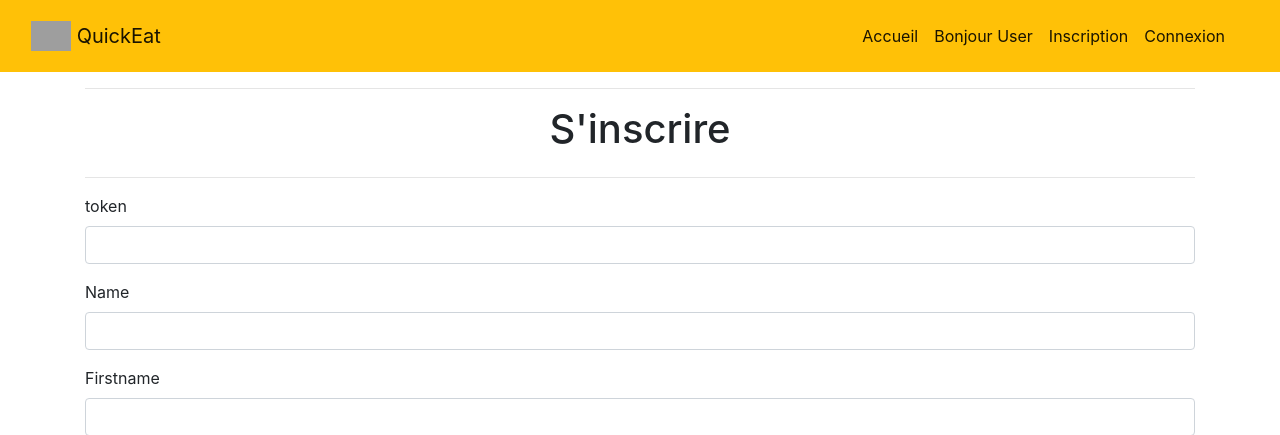
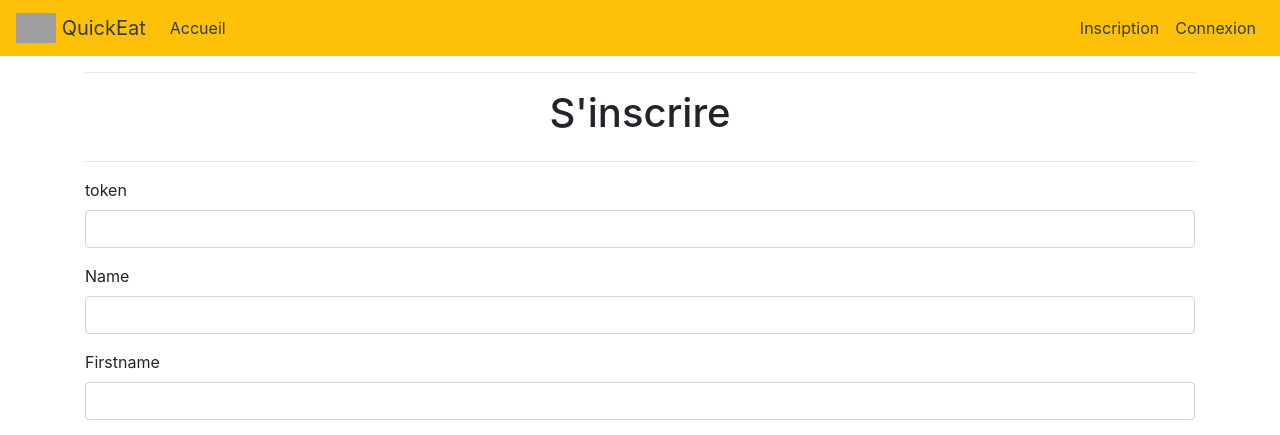
Before and after one commit to Chapsros/Quickeat, a Symfony app: template templates/registration/register.html.twig in a window 1280 px wide. Shown: the top 435 px of the page. Run offline with Twig, Linux system fonts and the light colour scheme; the template is opened without the code that fills it, so the values that code supplies are empty; form fields are guessed from the names that the template uses; some libraries are stand-ins or nearby versions; grey boxes are pictures that could not be loaded.

Commit message:
Nav + FormLocalisation + Register OKa

```diff
--- a/templates/nav.html.twig
+++ b/templates/nav.html.twig
@@ -1,29 +1,34 @@
-<nav class="navbar navbar-expand-lg navbar-light bg-warning">
-<div class="container-fluid">
-    <a class="navbar-brand" href="{{ path('index') }}">
+<nav class="navbar navbar-expand-sm navbar-dark bg-warning">
+    <a class="navbar-brand text-dark" href="{{ path('index') }}">
         <img src="https://www.rts.ch/2019/11/12/12/50/10858955.image?w=1200&h=630" width="40" height="30" class="d-inline-block align-top" alt="image burger">
         QuickEat
     </a>
-    <button class="navbar-toggler" type="button" data-bs-toggle="collapse" data-bs-target="#navbarSupportedContent" aria-controls="navbarSupportedContent" aria-expanded="false" aria-label="Toggle navigation">
-      <span class="navbar-toggler-icon"></span>
-    </button>
-    <div class="navbar" id="navbarSupportedContent">
-        <ul class="navbar-nav me-auto mb-2 mb-lg-0">
-            <li class="nav-item active">
-                <a class="nav-link" href="{{ path('index') }}">Accueil</a>
-            </li>
-            <li class="nav-item active">
-                <a class="nav-link" href="#">Bonjour User</a>
+        <!-- Left -->
+        <ul class="navbar-nav mr-auto">
+            <li class="nav-item">
+                <a class="nav-link active text-dark">Accueil</a>
             </li>
         </ul>
-            <ul class="navbar-nav me-auto navbar-right">
-                <li class="d-flex justify-content-end">
-                    <a class="nav-link active" href="{{ path('register') }}">Inscription</a>
+        <!-- Right -->
+        <ul class="navbar-nav ml-auto">
+
+            {% if app.user %}
+                <li class="nav-item">
+                    <a class="nav-link text-dark">Bonjour</a>
                 </li>
-                <li class="nav-item active">
-                    <a class="nav-link" href="{{ path('app_login') }}">Connexion</a>
+            {% endif %}
+            {% if not app.user %}
+            <li class="nav-item">
+                <a class="nav-link text-dark" href="{{ path('register') }}">Inscription</a>
+            </li>
+            <li class="nav-item">
+                <a class="nav-link text-dark" href="{{ path('app_login') }}">Connexion</a>
+            </li>
+            {% endif %}
+            {% if app.user %}
+                <li class="nav-item">
+                    <a class="nav-link text-dark" href="{{ path('app_logout') }}">Déconnexion</a>
                 </li>
-            </ul>
-    </div>
-</div>
+            {% endif %}
+        </ul>
 </nav>
```
